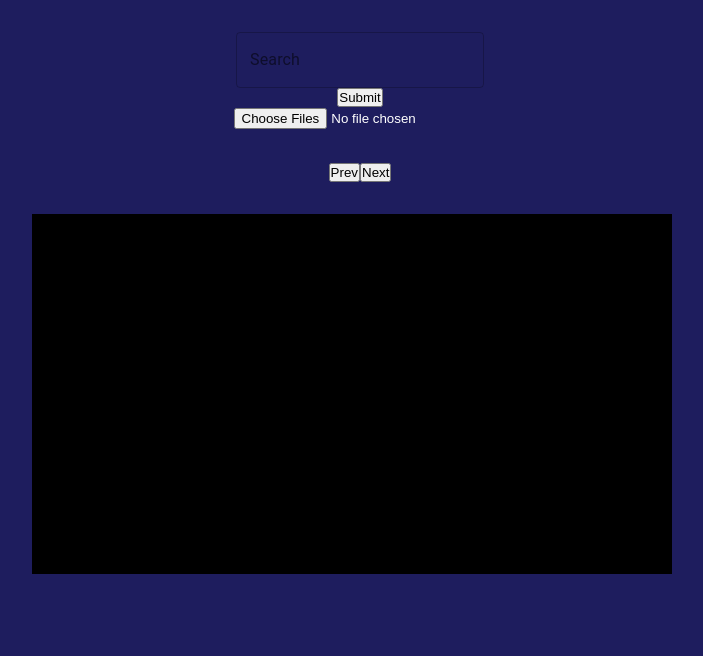
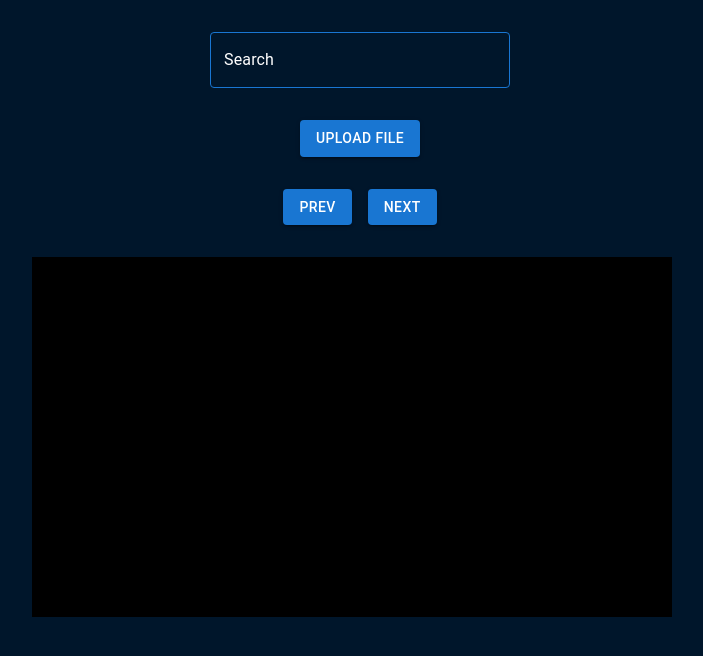
Before and after one commit to davecade/daves-karaoke-player, a React (Create React App) app: page / in a window 1280 px wide. Shown: the top 656 px of the page, without its empty margins (280-983 px from the left). Built offline with nearby package versions, Linux system fonts and the light colour scheme.

Commit message:
added search and buttons

```diff
--- a/package.json
+++ b/package.json
@@ -3,7 +3,10 @@
   "version": "0.1.0",
   "private": true,
   "dependencies": {
+    "@emotion/react": "^11.10.0",
+    "@emotion/styled": "^11.10.0",
     "@material-ui/core": "^4.12.4",
+    "@mui/material": "^5.10.0",
     "@testing-library/jest-dom": "^5.16.4",
     "@testing-library/react": "^13.3.0",
     "@testing-library/user-event": "^13.5.0",
--- a/src/App.js
+++ b/src/App.js
@@ -1,8 +1,9 @@
 import "./App.scss";
 import React, { useEffect, useState } from "react";
 import ReactPlayer from "react-player";
-import SearchBar from "./components/SearchBar/SearchBar";
 import SearchBarMiu from "./components/SearchBarMui/SearchBarMiu";
+import Stack from "@mui/material/Stack";
+import Button from "@mui/material/Button";
 
 function App() {
     const [selectedFiles, setSelectedFiles] = useState([]);
@@ -72,13 +73,11 @@
                 selectedFiles={selectedFiles}
                 handleQueue={handleQueue}
             />
-            {/* <SearchBar
-                fileNames={getSelectedFilesNames()}
-                selectedFiles={selectedFiles}
-                handleQueue={handleQueue}
-            /> */}
             <div className="input-container">
+                <Button variant="contained" component="label">
+                    Upload File
                     <input
+                        hidden
                         className="input-file"
                         type="file"
                         multiple
@@ -89,9 +88,12 @@
                             }
                         }}
                     />
+                </Button>
             </div>
             <div className="buttons-container">
-                <button
+                <Stack spacing={2} direction="row">
+                    <Button
+                        variant="contained"
                         onClick={() => {
                             if (videoToPlay > 0) {
                                 setVideoToPlay(videoToPlay - 1);
@@ -99,8 +101,9 @@
                         }}
                     >
                         Prev
-                </button>
-                <button
+                    </Button>
+                    <Button
+                        variant="contained"
                         onClick={() => {
                             if (videoToPlay < selectedFiles?.length - 1) {
                                 setVideoToPlay(videoToPlay + 1);
@@ -108,7 +111,8 @@
                         }}
                     >
                         Next
-                </button>
+                    </Button>
+                </Stack>
             </div>
             <div className="player-queue">
                 <ReactPlayer
@@ -170,7 +174,6 @@
                         );
                     })}
                 </div>
-                {/* <div className="blur"></div> */}
             </div>
         </div>
     );
--- a/src/App.scss
+++ b/src/App.scss
@@ -8,9 +8,7 @@
   flex-direction: column;
 
   .input-container {
-      .input-file {
-        margin-bottom: 2rem;
-      }
+      margin: 2rem;
   }
 
   .buttons-container {
@@ -51,6 +49,7 @@
         padding: 0 1rem;
         cursor: pointer;
         background-color: #3735bb;
+        border-radius: 5px;
 
         &:hover {
           background-color: #94d5f3;
@@ -99,6 +98,7 @@
         width: 40rem;
         padding: 0 0 0 1rem;
         background-color: #2725a1;
+        border-radius: 5px;
 
         .queue-button{
           background-color: greenyellow;
@@ -106,6 +106,8 @@
           padding: 1rem;
           transition: all .3s;
           cursor: pointer;
+          border-top-right-radius: 5px;
+          border-bottom-right-radius: 5px;
 
           &:hover {
             background-color: #94d5f3;
--- a/src/components/SearchBar/SearchBar.jsx
+++ /dev/null
@@ -1,45 +0,0 @@
-import React, {useState, useEffect, useCallback} from 'react'
-
-import './SearchBar.scss'
-
-const SearchBar = ({ fileNames, handleQueue, selectedFiles }) => {
-    const [ userSearch, setUserSearch ] = useState("")
-    const [ notFound, setNotFound ] = useState(false)
-
-    const playVideo = useCallback(() => {
-        const index = fileNames.findIndex( file => file.includes(userSearch))
-
-        if(index >= 0){
-            setNotFound(false)
-            handleQueue(selectedFiles[index])
-        } else {
-            setNotFound(true)
-        }
-    }, [handleQueue, fileNames, userSearch])
-
-    const downHandler = useCallback((e) => {
-        if(e.key === 'Enter'){
-            playVideo()
-        }
-    }, [playVideo]);
-
-    useEffect(() => {
-        window.addEventListener("keydown", downHandler);
-        return () => {
-          window.removeEventListener("keydown", downHandler);
-        };
-      }, [userSearch, downHandler]);
-
-
-  return (
-    <div className="search-container">
-        <input className='searchbar' type={"search"} onChange={(e) =>{
-            setUserSearch(e.target.value.toLowerCase())
-        }}/>
-        <div>{notFound ? "Not Found" : ""}</div>
-        <button onClick={playVideo}>Submit</button>
-    </div>
-  )
-}
-
-export default SearchBar
--- a/src/components/SearchBar/SearchBar.scss
+++ /dev/null
@@ -1,16 +0,0 @@
-.search-container {
-    display: flex;
-    justify-content: center;
-    align-items: center;
-    flex-direction: column;
-    margin-bottom: 1rem;
-
-    .searchbar{
-        height: 2rem;
-        margin-bottom: 1rem;
-    }
-
-    button {
-        padding: .2rem .5rem;
-    }
-}
--- a/src/components/SearchBarMui/SearchBarMiu.jsx
+++ b/src/components/SearchBarMui/SearchBarMiu.jsx
@@ -1,12 +1,13 @@
-import React, {useState, useEffect, useCallback} from 'react'
-import Box from '@material-ui/core/Box';
+import React, {useState, useEffect, useCallback} from 'react';
 import TextField from '@material-ui/core/TextField';
-
+import Stack from '@mui/material/Stack';
+import { withStyles } from '@material-ui/core/styles';
 
 const SearchBarMiu = ({ fileNames, handleQueue, selectedFiles }) => {
 
   const [ userSearch, setUserSearch ] = useState("")
   const [ notFound, setNotFound ] = useState(false)
+  const [value, setValue] = useState(null);
 
   const playVideo = useCallback(() => {
       const index = fileNames.findIndex( file => file.includes(userSearch))
@@ -33,22 +34,43 @@
     }, [userSearch, downHandler]);
 
   return (
-    <>
-      <Box
-        sx={{
-          '& > :not(style)': { m: 1, width: '25ch' },
-        }}
-        noValidate
-        autoComplete="off"
-      >
-        <TextField id="outlined-basic" label="Search" variant='outlined' style={{outlineColor: "green"}} onChange={(e) =>{
-              setUserSearch(e.target.value.toLowerCase())
-          }} />
-      </Box>
-      <div>{notFound ? "Not Found" : ""}</div>
-       <button onClick={playVideo}>Submit</button>
-    </>
+    <Stack spacing={2} sx={{ width: 300 }} id={"searchbar"}>
+        <CssTextField
+          label="Search"
+          id='searchBar'
+          variant={"outlined"}
+          InputLabelProps={{
+            style: { color: "white"}
+          }}
+          InputProps={{
+            style: { color: "white"},
+            type: 'search',
+          }}
+        />
+    </Stack>
   );
 }
 
+const CssTextField = withStyles({
+  root: {
+    '& label.Mui-focused': {
+      color: 'white',
+    },
+    '& .MuiInput-underline:after': {
+      borderBottomColor: 'yellow',
+    },
+    '& .MuiOutlinedInput-root': {
+      '& fieldset': {
+        borderColor: '#1976d2',
+      },
+      '&:hover fieldset': {
+        borderColor: '#1976d2',
+      },
+      '&.Mui-focused fieldset': {
+        borderColor: '#1976d2',
+      },
+    },
+  },
+})(TextField);
+
 export default SearchBarMiu
--- a/src/index.css
+++ b/src/index.css
@@ -11,7 +11,7 @@
     sans-serif;
   -webkit-font-smoothing: antialiased;
   -moz-osx-font-smoothing: grayscale;
-  background-color: #1e1d5e;
+  background-color: #00162b;
   color: white;
 }
 
```
Also changed, not shown: 1 other file (tests, documents, lock files or other folders). Lines whose indentation alone changed are shown as unchanged.
